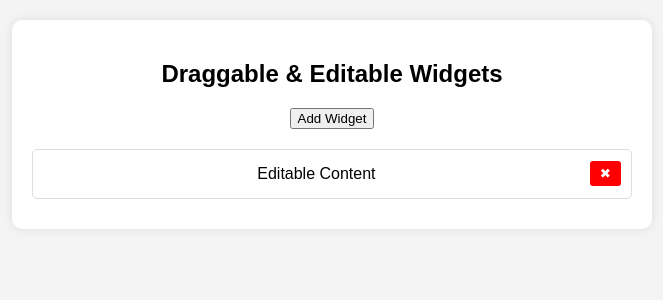
After one commit to QIHANG111/ECOSPHERE, a PHP site: page /public/pages/test.html in a window 1280 px wide. The commit adds this page. Shown: the top 300 px of the page, without its empty margins (308-971 px from the left). Run offline with PHP 8.4, Linux system fonts and the light colour scheme; some libraries are stand-ins or nearby versions.

Commit message:
add widget functions

```diff
--- a/src/public/exampleData/device.json
+++ b/src/public/exampleData/device.json
@@ -1,11 +1,11 @@
 [
     {
         "name": "AC1",
-        "status": true
+        "status": false
     },
     {
         "name": "AC2",
-        "status": true
+        "status": false
     },
     {
         "name": "LIGHT1",
--- /dev/null
+++ b/src/public/pages/test.html
@@ -0,0 +1,108 @@
+<!DOCTYPE html>
+<html lang="en">
+<head>
+    <meta charset="UTF-8">
+    <meta name="viewport" content="width=device-width, initial-scale=1.0">
+    <title>Editable & Draggable Widgets</title>
+    <script src="https://code.jquery.com/jquery-3.6.0.min.js"></script>
+    <script src="https://cdnjs.cloudflare.com/ajax/libs/Sortable/1.14.0/Sortable.min.js"></script>
+    <style>
+        body {
+            font-family: Arial, sans-serif;
+            background: #f4f4f4;
+            text-align: center;
+            margin: 0;
+            padding: 20px;
+        }
+
+        .container {
+            max-width: 600px;
+            margin: auto;
+            background: white;
+            padding: 20px;
+            border-radius: 10px;
+            box-shadow: 0 0 10px rgba(0, 0, 0, 0.1);
+        }
+
+        #widget-container {
+            margin-top: 20px;
+        }
+
+        .widget {
+            display: flex;
+            justify-content: space-between;
+            align-items: center;
+            background: #fff;
+            border: 1px solid #ddd;
+            padding: 10px;
+            margin-bottom: 10px;
+            border-radius: 5px;
+            cursor: grab;
+        }
+
+        .widget-content {
+            flex: 1;
+            padding: 5px;
+            border: none;
+            outline: none;
+            background: none;
+        }
+
+        .widget-content:focus {
+            border-bottom: 1px solid blue;
+        }
+
+        .delete-widget {
+            background: red;
+            color: white;
+            border: none;
+            padding: 5px 10px;
+            cursor: pointer;
+            border-radius: 3px;
+        }
+
+        .delete-widget:hover {
+            background: darkred;
+        }
+    </style>
+</head>
+<body>
+
+<div class="container">
+    <h2>Draggable & Editable Widgets</h2>
+    <button id="add-widget">Add Widget</button>
+    <div id="widget-container">
+        <div class="widget">
+            <div class="widget-content" contenteditable="true">Editable Content</div>
+            <button class="delete-widget">✖</button>
+        </div>
+    </div>
+</div>
+
+<script>
+    $(document).ready(function() {
+        // Add new widget
+        $('#add-widget').click(function() {
+            let newWidget = `
+            <div class="widget">
+                <div class="widget-content" contenteditable="true">New Widget</div>
+                <button class="delete-widget">✖</button>
+            </div>
+        `;
+            $('#widget-container').append(newWidget);
+        });
+
+        // Delete widget
+        $(document).on('click', '.delete-widget', function() {
+            $(this).parent('.widget').remove();
+        });
+
+        // Make widgets draggable
+        new Sortable(document.getElementById('widget-container'), {
+            animation: 150,
+            ghostClass: 'dragging',
+        });
+    });
+</script>
+</body>
+</html>
--- a/src/routes/appRoutes.js
+++ b/src/routes/appRoutes.js
@@ -9,7 +9,7 @@ const devicesFile = path.join(__dirname, "../public/exampleData/device.json");
 
 // 1️Serve the main HTML page
 router.get("/", (req, res) => {
-    res.sendFile(path.join(__dirname, "../public/pages/loginPage.html"));
+    res.sendFile(path.join(__dirname, "../public/pages/homePage.html"));
 });
 
 // 2️Example API endpoint to fetch mock user data
```
Also changed, not shown: src/public/css/style.css (+32 -0 lines), src/public/js/dragLayout.js (added, +103 -0 lines), src/public/pages/homePage.html (+18 -11 lines), src/public/js/theme.js (line endings or trailing spaces).
